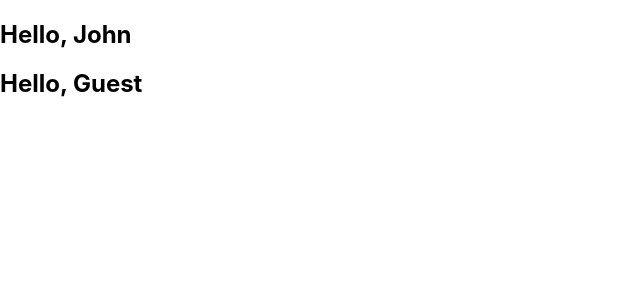
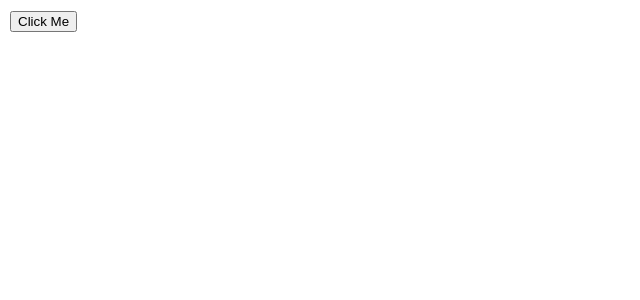
Before and after one commit to heyRahull/React-Tutorial, a React (Create React App) app: page / in a window 1280 px wide. Shown: the top 300 px of the page, without its empty margins (0-640 px from the left). Built offline with nearby package versions, Linux system fonts and the light colour scheme.

Commit message:
video 7 - Event Handling

```diff
--- a/src/App.js
+++ b/src/App.js
@@ -4,7 +4,6 @@ import Greeting from "./Greeting";
 function App() {
   return (
     <>
-      <Greeting name="John" />
       <Greeting />
     </>
   );
--- a/src/Greeting.js
+++ b/src/Greeting.js
@@ -1,13 +1,46 @@
+// Event Prevent Default
+
 import React from "react";
 
-function Greeting({ name, lastName }) {
+const Greeting = () => {
+  const handleSubmit = (e) => {
+    e.preventDefault();
+    console.log("Form Submitted");
+  };
+
   return (
-    <>
-      <h2>Hello, {name}</h2>
-    </>
+    <form action="" onSubmit={handleSubmit}>
+      <button type="submit">Click Me</button>
+    </form>
   );
-}
-Greeting.defaultProps = {
-  name: "Guest",
 };
+
 export default Greeting;
+
+// ---------------------Passing Data with Events------------------------
+
+// import React from "react";
+
+// const Greeting = () => {
+//   const handleClick = (message) => {
+//     console.log("Button clicked with message:", message);
+//   };
+
+//   return <button onClick={() => handleClick("Hello there")}>Click Me</button>;
+// };
+
+// export default Greeting;
+
+// --------------------Handling Events -----------------------------
+
+// import React from "react";
+
+// const Greeting = () => {
+//   const handleClick = () => {
+//     console.log("Button clicked!");
+//   };
+
+//   return <button onClick={handleClick}>Click Me</button>;
+// };
+
+// export default Greeting;
--- a/src/index.css
+++ b/src/index.css
@@ -1,13 +1,13 @@
 body {
-  margin: 0;
-  font-family: -apple-system, BlinkMacSystemFont, 'Segoe UI', 'Roboto', 'Oxygen',
-    'Ubuntu', 'Cantarell', 'Fira Sans', 'Droid Sans', 'Helvetica Neue',
+  margin: 10px;
+  font-family: -apple-system, BlinkMacSystemFont, "Segoe UI", "Roboto", "Oxygen",
+    "Ubuntu", "Cantarell", "Fira Sans", "Droid Sans", "Helvetica Neue",
     sans-serif;
   -webkit-font-smoothing: antialiased;
   -moz-osx-font-smoothing: grayscale;
 }
 
 code {
-  font-family: source-code-pro, Menlo, Monaco, Consolas, 'Courier New',
+  font-family: source-code-pro, Menlo, Monaco, Consolas, "Courier New",
     monospace;
 }
```
